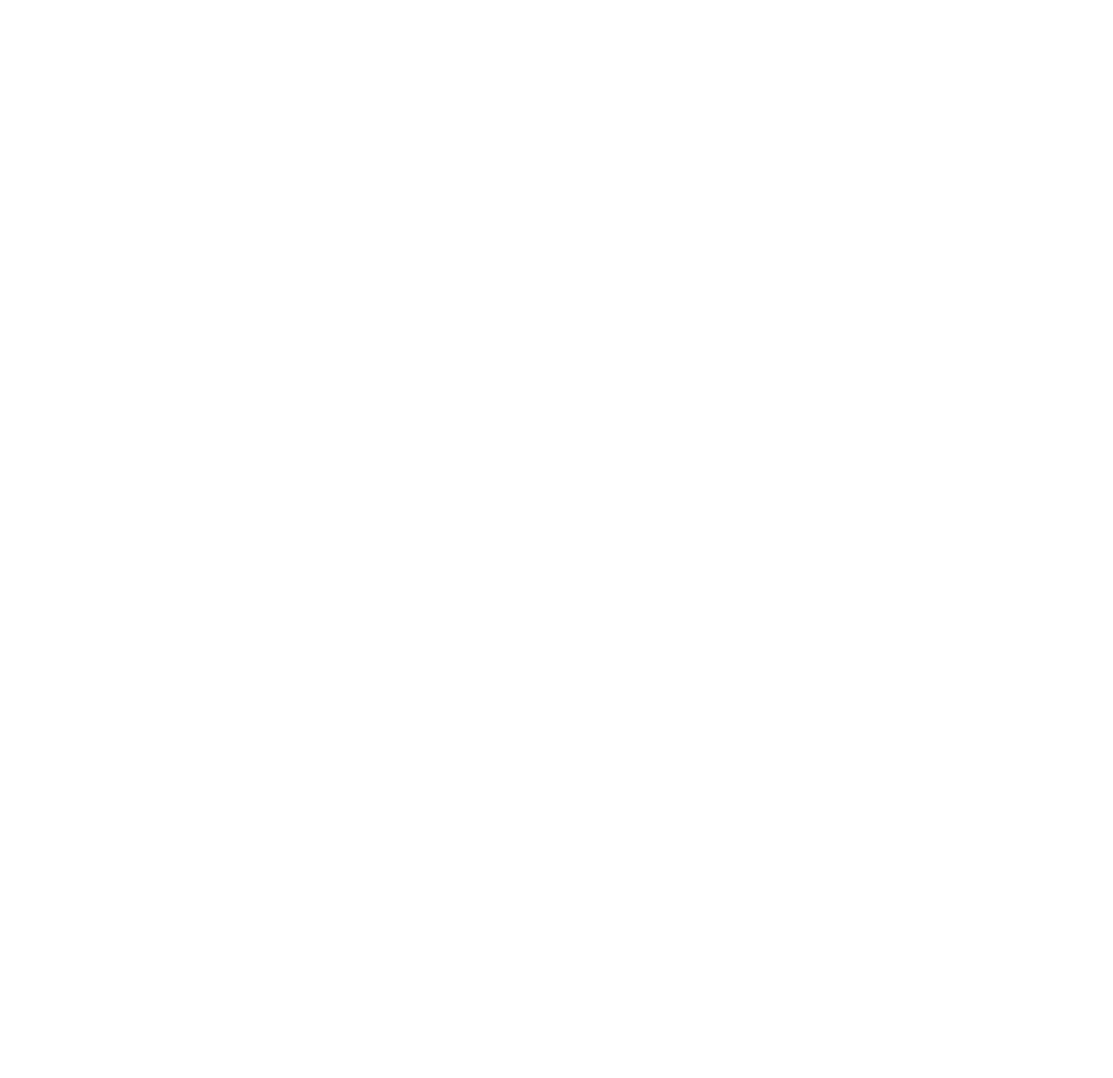
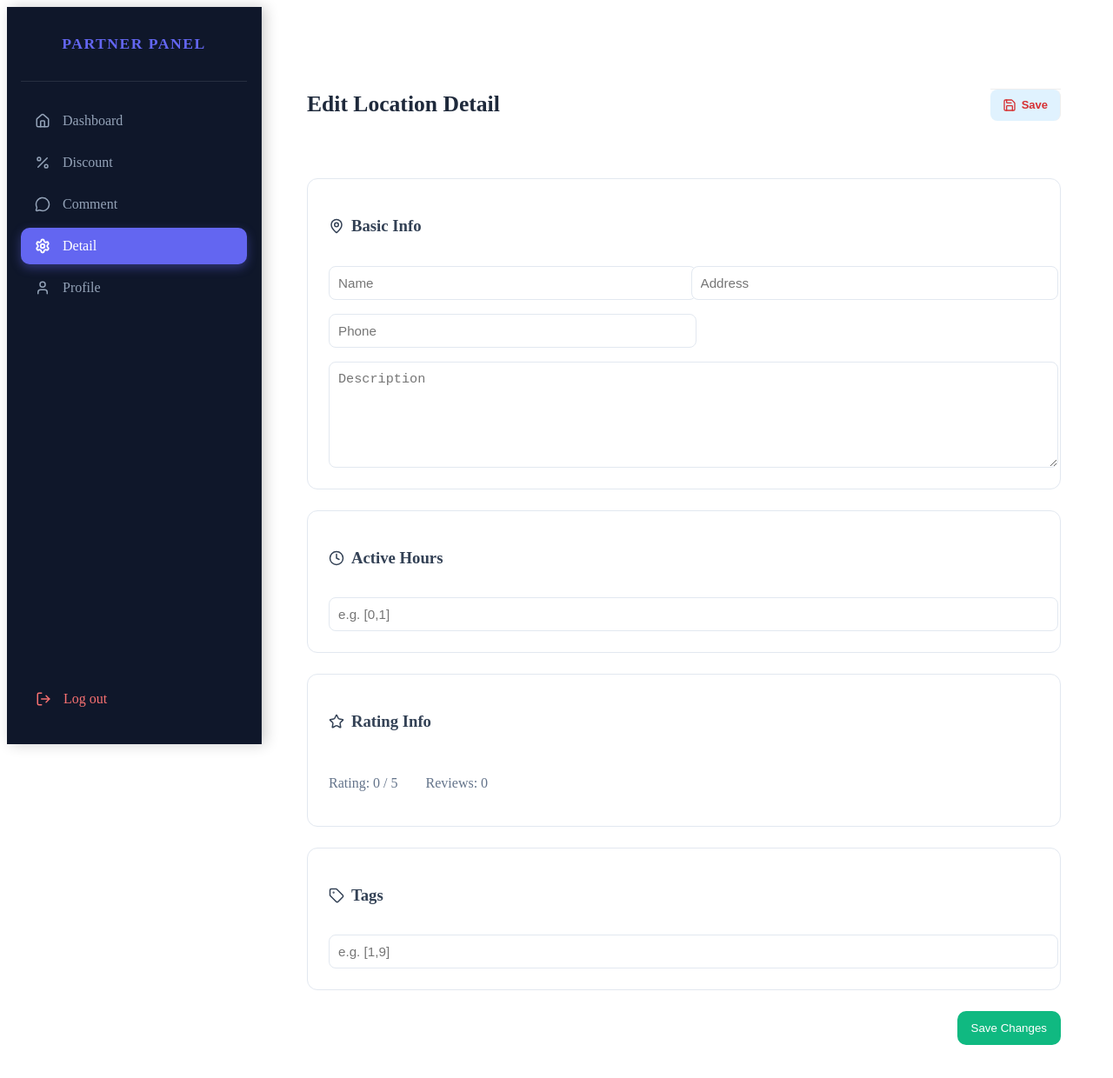
Before and after one commit to NguyenThuyTien24560033/Travel, a React (Vite) app in the folder travel-plan-kntv/: page /partner/detail in a window 1280 px wide. Before the commit this address had no page. Shown: the top 1240 px of the page at 87% size. Before the commit the page ends 800 px from the top, so only its background shows below. Built offline with nearby package versions, Linux system fonts and the light colour scheme.

Commit message:
cập nhật partner (1-5)

```diff
--- a/travel-plan-kntv/src/assets/Components/PartnerLogin.jsx
+++ b/travel-plan-kntv/src/assets/Components/PartnerLogin.jsx
@@ -40,7 +40,7 @@
             return;
         }
 
-        navigate("/partner");
+        navigate("/partner/dashboard");
     } else {
         alert("Username hoặc password bị sai!");
     }
--- a/travel-plan-kntv/src/assets/Components/PartnerSiderBar.jsx
+++ b/travel-plan-kntv/src/assets/Components/PartnerSiderBar.jsx
@@ -1,23 +1,38 @@
 import { useNavigate, useLocation } from "react-router-dom";
 import {
     Home,
-    MapPin,
+    Settings,
     Utensils,
     Bed,
     Percent,
     User,
+    MessageCircle,
     LogOut,
 } from "lucide-react";
 import './PartnerSiderbar.css'
 
+const user = JSON.parse(localStorage.getItem("user"));
+
 const MENU = [
-    { label: "Dashboard", icon: Home, path: "/partner" },
-    { label: "Location", icon: MapPin, path: "/partner/location" },
+    { label: "Dashboard", icon: Home, path: "/partner/dashboard" },
     { label: "Menu", icon: Utensils, path: "/partner/menu" },
     { label: "Room", icon: Bed, path: "/partner/room" },
     { label: "Discount", icon: Percent, path: "/partner/discount" },
+    { label: "Comment", icon: MessageCircle, path: "/partner/comment" },
+    { label: "Detail", icon: Settings, path: "/partner/detail" },
     { label: "Profile", icon: User, path: "/partner/profile" },
 ];
+
+const filteredMenu = MENU.filter(item => {
+    if (item.label === "Room") return user?.type_location === "ACCOMMODATION";
+    if (item.label === "Menu") return user?.type_location === "RESTAURANT";
+    if (item.label === "Discount") return true;
+    if (item.label === "Profile") return true;
+    if (item.label === "Dashboard") return true;
+    if (item.label === "Detail") return true;
+    if (item.label === "Comment") return true;
+    return true;
+});
 
 const PartnerSidebar = ({ onLogout }) => {
     const navigate = useNavigate();
@@ -27,7 +42,7 @@
         <div className="sidebar">
         <div className="sidebar-title">Partner Panel</div>
 
-        {MENU.map((item) => {
+        {filteredMenu.map((item) => {
             const Icon = item.icon;
             const isActive = location.pathname.startsWith(item.path);
 
--- a/travel-plan-kntv/src/assets/Layouts/PartnerLayout.jsx
+++ b/travel-plan-kntv/src/assets/Layouts/PartnerLayout.jsx
@@ -122,9 +122,6 @@
                 setLoading(false);
                 return;
             }
-
-            setUser(savedUser);
-            setToken(savedToken);
 
             const loc = await api.getLocation();
             setLocation(loc);
--- /dev/null
+++ b/travel-plan-kntv/src/pages/Partner/PartnerDetail.css
@@ -0,0 +1,93 @@
+.detail-container {
+    max-width: 1100px;
+    margin: 0 auto;
+    padding: 2rem;
+    display: flex;
+    flex-direction: column;
+    gap: 1.5rem;
+}
+
+/* HEADER */
+.detail-header {
+    display: flex;
+    justify-content: space-between;
+    align-items: center;
+}
+
+.detail-header h2 {
+    font-size: 1.6rem;
+    font-weight: 700;
+    color: #1e293b;
+}
+
+.actions .save {
+    background: #6366f1;
+    color: white;
+    border: none;
+    padding: 10px 14px;
+    border-radius: 8px;
+    display: flex;
+    gap: 6px;
+    align-items: center;
+    cursor: pointer;
+}
+
+/* SECTION */
+.section {
+    background: white;
+    padding: 1.5rem;
+    border-radius: 12px;
+    border: 1px solid #e2e8f0;
+    display: flex;
+    flex-direction: column;
+    gap: 1rem;
+}
+
+.section h3 {
+    display: flex;
+    align-items: center;
+    gap: 8px;
+    color: #334155;
+}
+
+/* GRID INPUT */
+.grid {
+    display: grid;
+    grid-template-columns: 1fr 1fr;
+    gap: 1rem;
+}
+
+input, textarea {
+    width: 100%;
+    padding: 10px;
+    border: 1px solid #e2e8f0;
+    border-radius: 8px;
+    font-size: 0.95rem;
+}
+
+textarea {
+    min-height: 100px;
+    resize: vertical;
+}
+
+/* READONLY */
+.readonly {
+    display: flex;
+    gap: 2rem;
+    color: #64748b;
+}
+
+/* FOOTER */
+.footer {
+    display: flex;
+    justify-content: flex-end;
+}
+
+.footer button {
+    background: #10b981;
+    color: white;
+    border: none;
+    padding: 12px 16px;
+    border-radius: 10px;
+    cursor: pointer;
+}
--- /dev/null
+++ b/travel-plan-kntv/src/pages/Partner/PartnerDetail.jsx
@@ -0,0 +1,166 @@
+import { useState, useEffect } from "react";
+import { usePartner } from '../../assets/Layouts/PartnerLayout.jsx';
+import { authorizedFetch } from "../../../api.js";
+import { toast, Toaster } from "sonner";
+import './PartnerDetail.css'
+
+import {
+    MapPin,
+    Clock,
+    Star,
+    Phone,
+    Tag,
+    FileText,
+    Save,
+    X
+} from "lucide-react";
+
+import "./PartnerDetail.css";
+
+const ACTIVE_HOURS_MAP = {
+    0: "All day",
+    1: "Morning",
+    2: "Afternoon",
+    3: "Evening",
+    4: "Night",
+};
+
+const TAGS_MAP = {
+    1: "relax",
+    2: "adventure",
+    3: "food tour",
+    4: "cultural",
+    5: "playground",
+    6: "history",
+    7: "thrill",
+    8: "beach",
+    9: "take picture",
+};
+
+const PartnerDetail = () => {
+    const { location } = usePartner();
+
+    const [form, setForm] = useState({});
+    const [loading, setLoading] = useState(false);
+
+    useEffect(() => {
+        if (location) setForm(location);
+    }, [location]);
+
+    const handleChange = (key, value) => {
+        setForm(prev => ({
+            ...prev,
+            [key]: value
+        }));
+    };
+
+    const handleSave = async () => {
+        setLoading(true);
+
+        try {
+            const res = await authorizedFetch(`locations/${form.id}/`, {
+                method: "PATCH",
+                body: JSON.stringify(form),
+            });
+
+            if (!res.ok) throw new Error();
+
+            toast.success("Updated successfully!");
+        } catch (err) {
+            toast.error("Update failed!");
+        } finally {
+            setLoading(false);
+        }
+    };
+
+    if (!form) return <div>No data</div>;
+
+    return (
+        <div className="detail-container">
+            <Toaster position="top-center" richColors />
+
+            {/* HEADER */}
+            <div className="detail-header">
+                <h2>Edit Location Detail</h2>
+
+                <div className="actions">
+                    <button className="save" onClick={handleSave}>
+                        <Save size={16} /> Save
+                    </button>
+                </div>
+            </div>
+
+            {/* CORE INFO */}
+            <div className="section">
+                <h3><MapPin size={18} /> Basic Info</h3>
+
+                <div className="grid">
+                    <input
+                        value={form.name || ""}
+                        onChange={(e) => handleChange("name", e.target.value)}
+                        placeholder="Name"
+                    />
+
+                    <input
+                        value={form.address || ""}
+                        onChange={(e) => handleChange("address", e.target.value)}
+                        placeholder="Address"
+                    />
+
+                    <input
+                        value={form.phone_number || ""}
+                        onChange={(e) => handleChange("phone_number", e.target.value)}
+                        placeholder="Phone"
+                    />
+                </div>
+
+                <textarea
+                    value={form.description || ""}
+                    onChange={(e) => handleChange("description", e.target.value)}
+                    placeholder="Description"
+                />
+            </div>
+
+            {/* HOURS */}
+            <div className="section">
+                <h3><Clock size={18} /> Active Hours</h3>
+
+                <input
+                    value={form.active_hours || ""}
+                    onChange={(e) => handleChange("active_hours", e.target.value)}
+                    placeholder='e.g. [0,1]'
+                />
+            </div>
+
+            {/* RATING (readonly) */}
+            <div className="section">
+                <h3><Star size={18} /> Rating Info</h3>
+
+                <div className="readonly">
+                    <p>Rating: {form.rating || 0} / 5</p>
+                    <p>Reviews: {form.review_count || 0}</p>
+                </div>
+            </div>
+
+            {/* TAGS */}
+            <div className="section">
+                <h3><Tag size={18} /> Tags</h3>
+
+                <input
+                    value={form.tags || ""}
+                    onChange={(e) => handleChange("tags", e.target.value)}
+                    placeholder="e.g. [1,9]"
+                />
+            </div>
+
+            {/* SAVE FOOTER */}
+            <div className="footer">
+                <button onClick={handleSave} disabled={loading}>
+                    {loading ? "Saving..." : "Save Changes"}
+                </button>
+            </div>
+        </div>
+    );
+};
+
+export default PartnerDetail;
--- a/travel-plan-kntv/src/pages/Partner/dashBoard.jsx
+++ b/travel-plan-kntv/src/pages/Partner/dashBoard.jsx
@@ -1,56 +1,117 @@
 import { usePartner } from '../../assets/Layouts/PartnerLayout.jsx';
-import { MapPin, Clock, Percent, Star } from "lucide-react";
+import {
+    MapPin,
+    Clock,
+    Star,
+    MessageCircle,
+    Phone,
+    Tag,
+    FileText
+} from "lucide-react";
 import './dashBoard.css'
 
 const DashBoard = () => {
-    const { location, discounts } = usePartner();
+    const { location } = usePartner();
 
     if (!location) {
         return <div style={{ padding: 20 }}>No data available</div>;
     }
 
-    const activeDiscounts = (discounts || []).filter(d => {
-        if (!d.startDate || !d.endDate) return false;
 
-        const now = new Date();
-        const start = new Date(d.startDate);
-        const end = new Date(d.endDate);
-        end.setHours(23, 59, 59);
+    const activeHours =
+        typeof location?.active_hours === "string"
+            ? JSON.parse(location.active_hours)
+            : location?.active_hours;
 
-        return now >= start && now <= end;
-    }).length;
+    const ACTIVE_HOURS_MAP = {
+        0: "All day",
+        1: "Morning",
+        2: "Afternoon",
+        3: "Evening",
+        4: "Night",
+    };
+
+    const tags =
+    typeof location?.tags === "string"
+        ? JSON.parse(location.tags)
+        : location?.tags;
+
+    const TAGS_MAP = {
+        1: "relax",
+        2: "adventure",
+        3: "food tour",
+        4: "cultural",
+        5: "playground",
+        6: "history",
+        7: "thrill",
+        8: "beach",
+        9: "take picture",
+    };
 
     return (
         <div className="dashboard">
-        <h2>Overview</h2>
-
+            {/* Thẻ to nhất lưu hiển thị name, address */}
             <div className="card">
-            <h3>{location?.name || "No name"}</h3>
+                <h2>{location?.name || "No name"}</h2>
                 <p><MapPin size={16} /> {location?.address || "No address"}</p>
             </div>
 
+            {/* Các thẻ con hiển thị giờ hoạt động, số sao và bao nhiêu lượt đánh giá, số điện thoại, tag, description */}
             <div className="stats">
-            <div className="stat">
+                {/* Hours */}
+                <div className="stat hours">
                     <Clock />
                     <div>
                         <h4>Hours</h4>
-                <p>View schedule</p>
+                        <p>
+                            {Array.isArray(activeHours)
+                                ? activeHours.map(h => ACTIVE_HOURS_MAP[h]).join(", ")
+                                : "No schedule"}
+                        </p>
                     </div>
                 </div>
 
-            <div className="stat">
-            <Percent />
+                {/* Rating + Reviews */}
+                <div className="stat rating">
+                    <Star />
                     <div>
-                <h4>{activeDiscounts}</h4>
-                <p>Active Discounts</p>
+                        <h4>
+                            {location?.rating || 0} / 5
+                        </h4>
+                        <p>
+                            {location?.review_count || 0} reviews
+                        </p>
                     </div>
                 </div>
 
-            <div className="stat">
-            <Star />
+                {/* Tags */}
+                <div className="stat tags">
+                    <Tag />
                     <div>
-                <h4>{location?.rating || 4.5}</h4>
-                <p>Rating</p>
+                        <h4>Tags</h4>
+                        <p>
+                            {Array.isArray(tags)
+                                ? tags.map(t => TAGS_MAP[t]).join(", ")
+                                : "No tags"}
+                        </p>
+                    </div>
+                </div>
+
+                {/* Phone */}
+                <div className="stat phone">
+                    <Phone />
+                    <div>
+                        <h4>Phone</h4>
+                        <p>{location?.phone_number || "No phone"}</p>
+                    </div>
+                </div>
+
+                {/* Description */}
+                <div className="stat full">
+                    <FileText />
+                    <div>
+                        <h4>Description</h4>
+                        <p>{location?.description || "No description"}</p>
                     </div>
                 </div>
             </div>
```
Also changed, not shown: travel-plan-kntv/src/assets/Routes/routes.jsx (+8 -7 lines), travel-plan-kntv/src/pages/Partner/dashBoard.css (+33 -9 lines). Lines whose indentation alone changed are shown as unchanged.
